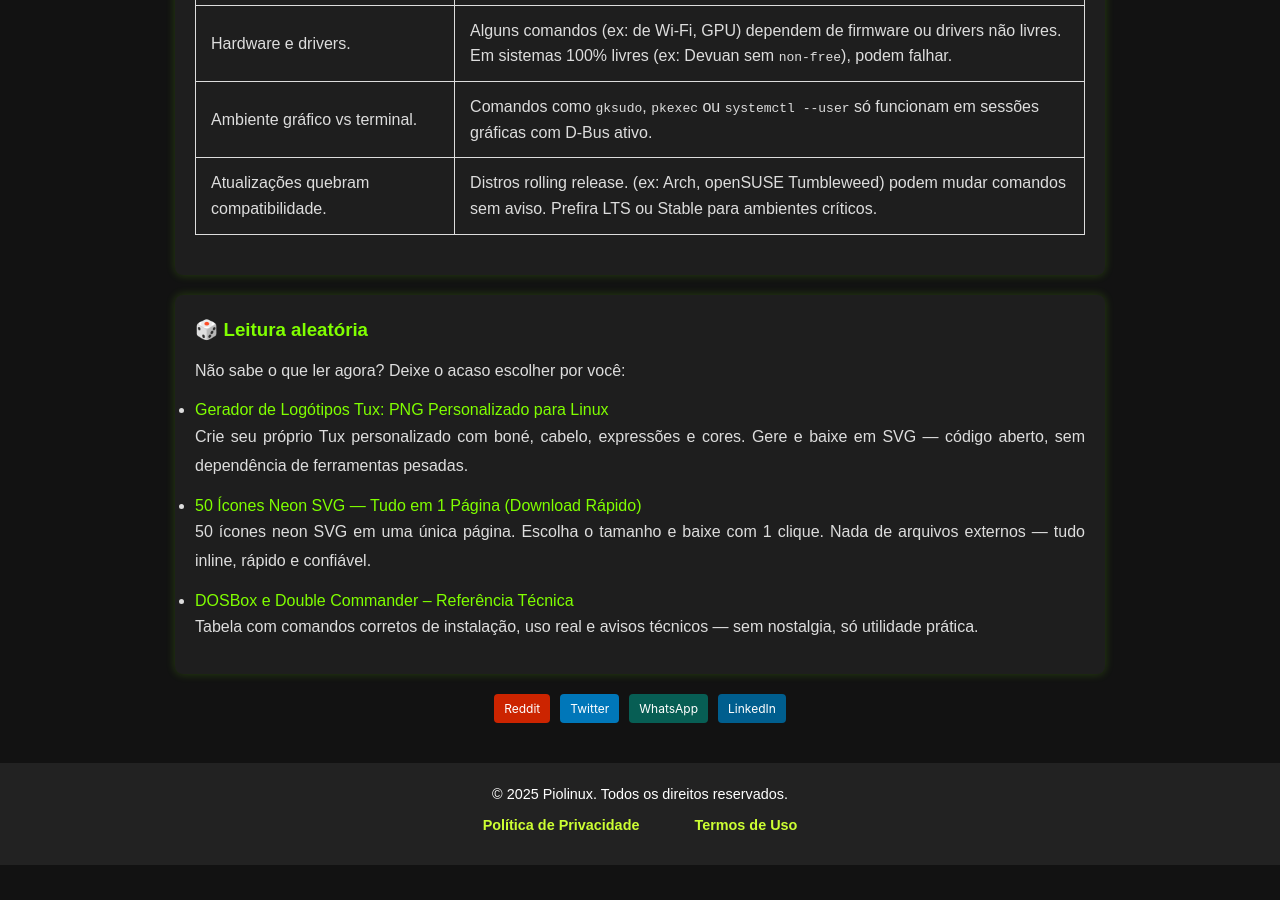
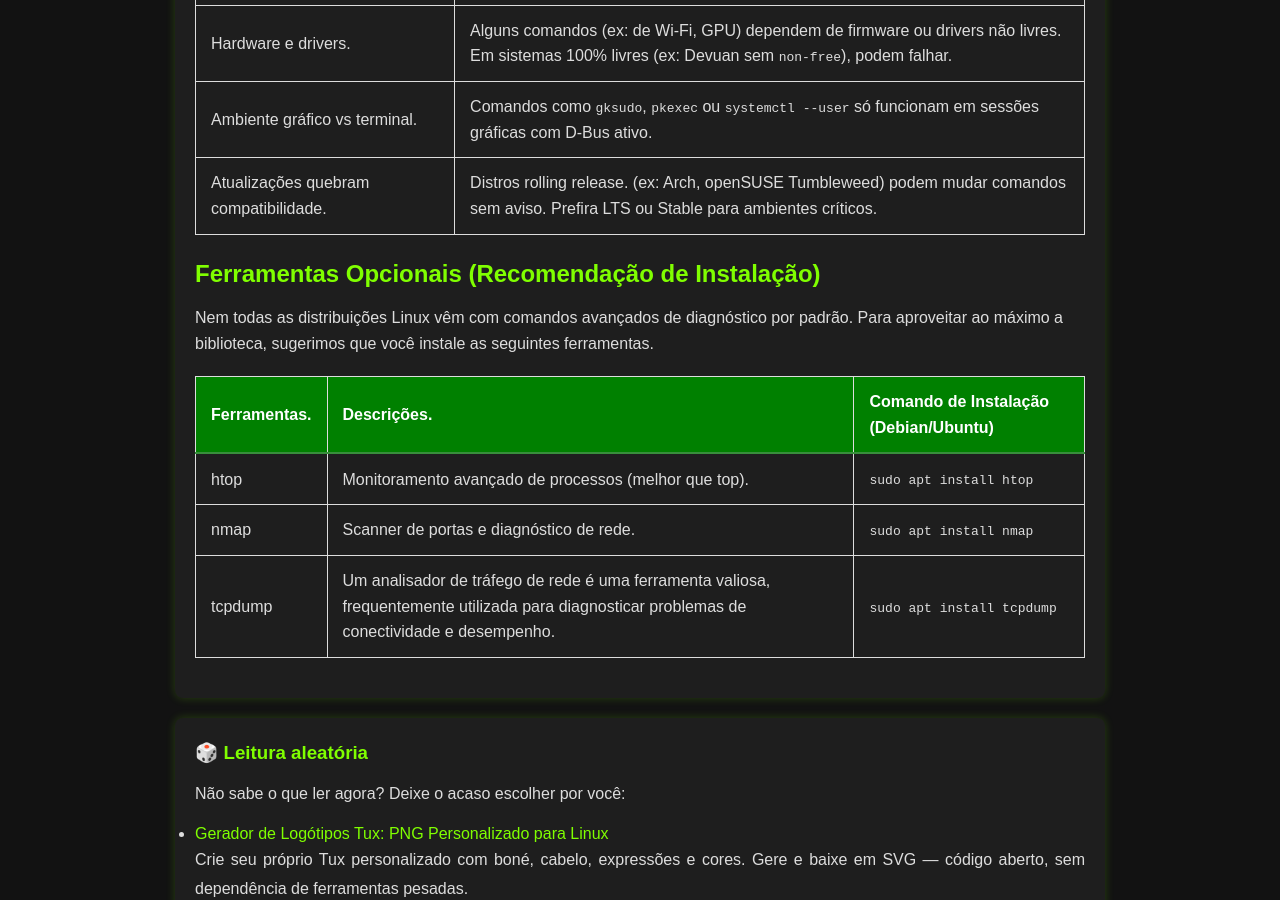
Before and after one commit to Piolinux/piolinux-site, a Jekyll site: the page built from _pages/_comandos/index.md, in a window 1280 px wide and 900 px high, scrolled down 1015 px. Built offline with Jekyll 4.4.1, drawn with Linux system fonts in a browser that asks for light colours; before the commit the page ends 1880 px from its top, so only the background shows below that.

Commit message:
Update index.md

```diff
--- a/_pages/_comandos/index.md
+++ b/_pages/_comandos/index.md
@@ -70,6 +70,37 @@ permalink: /comandos/
   </tbody>
 </table>
 
+<h2>Ferramentas Opcionais (Recomendação de Instalação)</h2>
+<div>Nem todas as distribuições Linux vêm com comandos avançados de diagnóstico por padrão. Para aproveitar ao máximo a biblioteca, sugerimos que você instale as seguintes ferramentas.</div>
+
+
+
+<table class="evergreen-table">
+  <thead>
+    <tr>
+      <th>Ferramentas.</th>
+      <th>Descrições.</th>
+      <th>Comando de Instalação (Debian/Ubuntu)</th>
+    </tr>
+  </thead>
+  <tbody>
+    <tr>
+      <td data-label="Ferramenta">htop</td>
+      <td data-label="Descrição">Monitoramento avançado de processos (melhor que top).</td>
+      <td data-label="Comando de Instalação (Debian/Ubuntu)"><code>sudo apt install htop</code></td>
+    </tr>
+    <tr>
+      <td data-label="Ferramenta">nmap</td>
+      <td data-label="Descrição">Scanner de portas e diagnóstico de rede.</td>
+      <td data-label="Comando de Instalação (Debian/Ubuntu)"><code>sudo apt install nmap</code></td>
+    </tr>
+    <tr>
+      <td data-label="Ferramenta">tcpdump</td>
+      <td data-label="Descrição">Um analisador de tráfego de rede é uma ferramenta valiosa, frequentemente utilizada para diagnosticar problemas de conectividade e desempenho.</td>
+      <td data-label="Comando de Instalação (Debian/Ubuntu)"><code>sudo apt install tcpdump</code></td>
+    </tr>
+  </tbody>
+</table>
 
 
 
```
